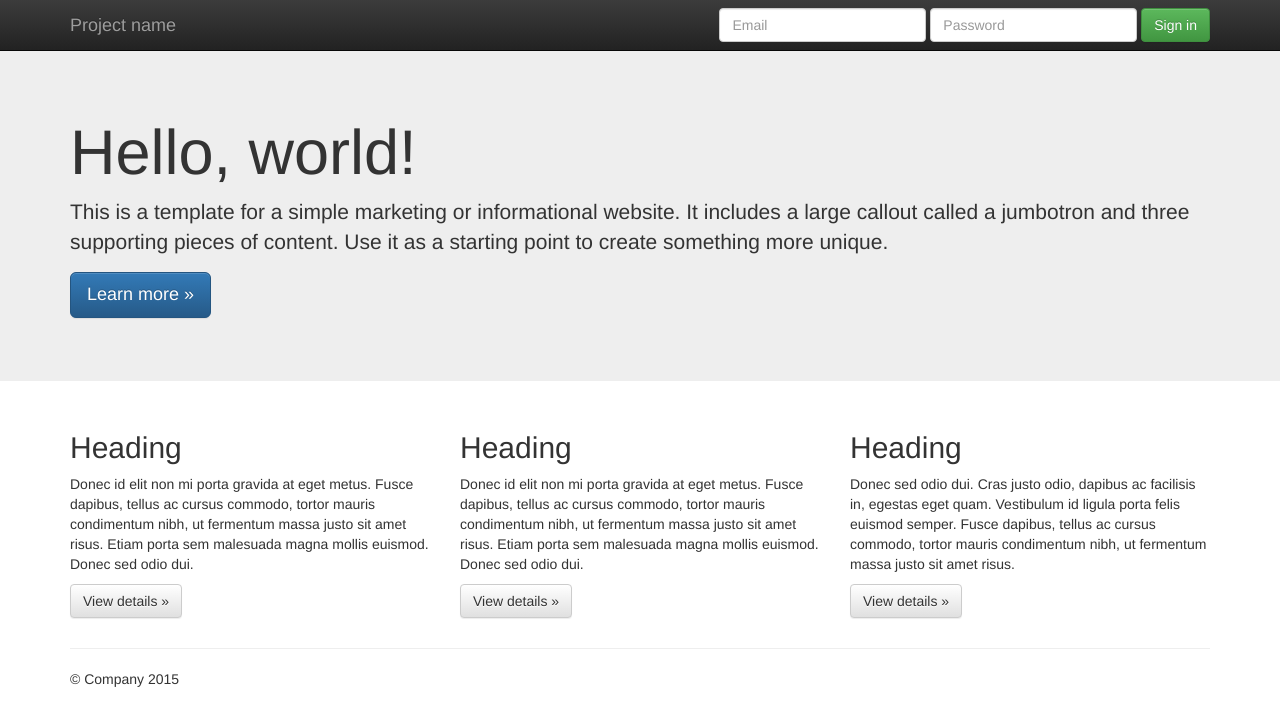
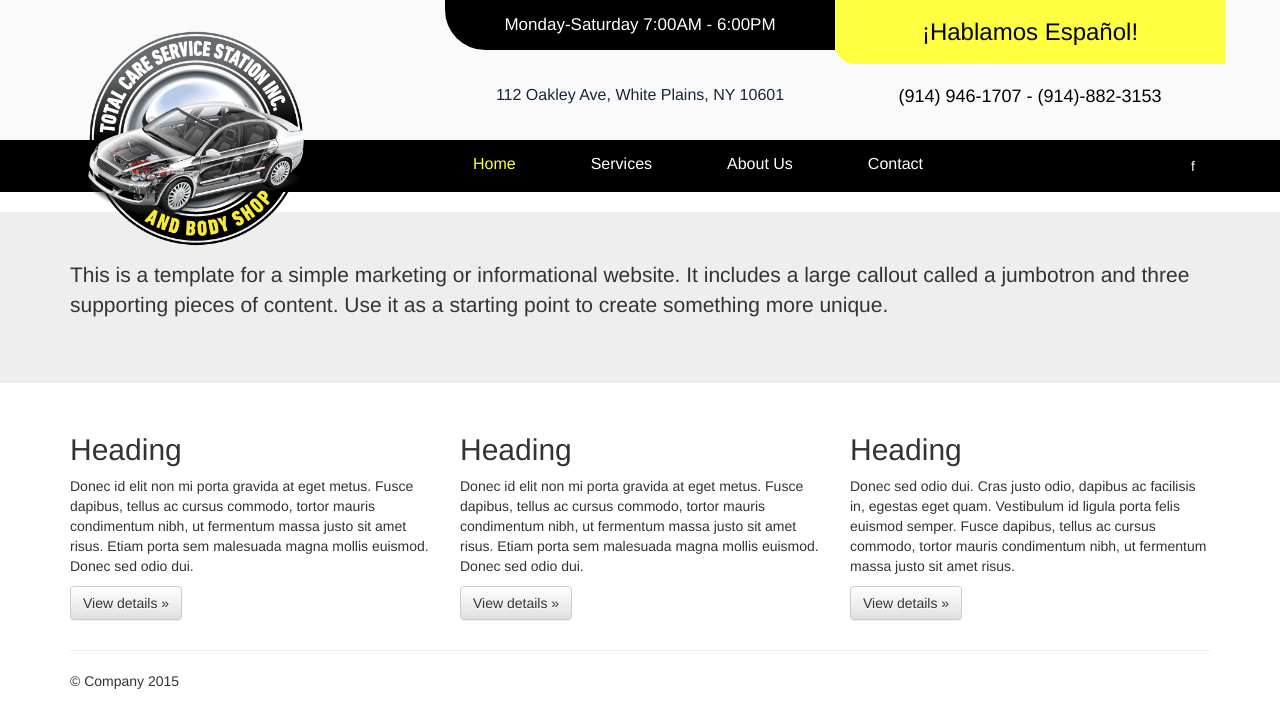
Before and after one commit to riverajefer/total_care, a PHP site: page / in a window 1280 px wide. Shown: the top 728 px of the page. Run offline with PHP 8.4, Linux system fonts and the light colour scheme; some libraries are stand-ins or nearby versions.

Commit message:
Home 28-04

```diff
--- a/css/main.css
+++ b/css/main.css
@@ -1,5 +1,85 @@
-
 
 /* ==========================================================================
    Author's custom styles
    ========================================================================== */
+
+header{
+    background-color: #fafafa;
+    min-height: 140px;
+}
+
+header .container .row .box-horario{
+    text-align: center;
+    background-color: #000;
+    color: #fff;
+    height: 50px;
+    line-height: 50px;
+    -webkit-border-bottom-left-radius: 40px;
+    -moz-border-radius-bottomleft: 40px;
+    border-bottom-left-radius: 40px;
+    font-size: 17px;
+}
+
+header .container .row .box-hablamos{
+    text-align: center;
+    background-color: #ffff41;
+    color: #040404;
+    height: 64px;
+    line-height: 64px;
+    -webkit-border-bottom-left-radius: 20px;
+    -moz-border-radius-bottomleft: 20px;
+    border-bottom-left-radius: 20px;
+    font-size: 24px;
+}
+
+header .container .row .dir{
+    text-align: center;
+    color: #16263f;
+    font-size: 16px;
+}
+header .container .row .tel{
+    text-align: center;
+    color: #000;
+    font-size: 18px;
+}
+
+.navbar-inverse {
+    background-color: #000;
+    border-color: #000;
+    background-image: none;
+    border-radius: 0px;
+}
+
+
+.navbar-inverse .navbar-brand, .navbar-inverse .navbar-nav>li>a {
+    color: #fff;
+    text-shadow: none;
+}
+
+#navbar > a.active {
+    color: #ffff41;
+}
+
+.navbar-brand {
+    float: left;
+    height: 43px;
+    padding: 13px 45px;
+    font-size: 16px;
+    line-height: 20px;
+}
+
+.navbar-brand:first-child{
+    padding-left:0px;
+}
+.navbar-logo {
+    float: left;
+    height: 43px;
+    padding: 17px 0px;
+    font-size: 16px;
+    line-height: 20px;
+}
+
+.navbar-header .navbar-logo img{
+    width: 60%;
+    margin-top: -145px;
+}
--- a/index.html
+++ b/index.html
@@ -12,22 +12,38 @@
         <link rel="apple-touch-icon" href="apple-touch-icon.png">
 
         <link rel="stylesheet" href="css/bootstrap.min.css">
-        <style>
-            body {
-                padding-top: 50px;
-                padding-bottom: 20px;
-            }
-        </style>
         <link rel="stylesheet" href="css/bootstrap-theme.min.css">
         <link rel="stylesheet" href="css/main.css">
 
         <script src="js/vendor/modernizr-2.8.3-respond-1.4.2.min.js"></script>
     </head>
     <body>
-        <!--[if lt IE 8]>
-            <p class="browserupgrade">You are using an <strong>outdated</strong> browser. Please <a href="http://browsehappy.com/">upgrade your browser</a> to improve your experience.</p>
-        <![endif]-->
-    <nav class="navbar navbar-inverse navbar-fixed-top" role="navigation">
+    <!--[if lt IE 8]>
+        <p class="browserupgrade">You are using an <strong>outdated</strong> browser. Please <a href="http://browsehappy.com/">upgrade your browser</a> to improve your experience.</p>
+    <![endif]-->
+
+    <header>
+      <div class="container">
+        <div class="row">
+          <div class="col-md-4 col-md-offset-4 box-horario">
+              <p>Monday-Saturday 7:00AM - 6:00PM</p>
+          </div>
+          <div class="col-md-4 box-hablamos">
+              <p>¡Hablamos Español!</p>
+          </div>
+        </div>
+        <br>
+        <div class="row">
+          <div class="col-md-4 col-md-offset-4 dir">
+              <p>112 Oakley Ave, White Plains, NY 10601</p>
+          </div>
+          <div class="col-md-4 tel">
+              <p>(914) 946-1707 -  (914)-882-3153 </p>
+          </div>
+        </div>
+      </div>
+    </header>
+    <nav class="navbar navbar-inverse" role="navigation">
       <div class="container">
         <div class="navbar-header">
           <button type="button" class="navbar-toggle collapsed" data-toggle="collapse" data-target="#navbar" aria-expanded="false" aria-controls="navbar">
@@ -36,18 +52,18 @@
             <span class="icon-bar"></span>
             <span class="icon-bar"></span>
           </button>
-          <a class="navbar-brand" href="#">Project name</a>
+          <a class="navbar-logo" href="#">
+            <img src="img/logo.png" alt="Logo">
+          </a>
         </div>
         <div id="navbar" class="navbar-collapse collapse">
-          <form class="navbar-form navbar-right" role="form">
-            <div class="form-group">
-              <input type="text" placeholder="Email" class="form-control">
-            </div>
-            <div class="form-group">
-              <input type="password" placeholder="Password" class="form-control">
-            </div>
-            <button type="submit" class="btn btn-success">Sign in</button>
-          </form>
+          <a class="navbar-brand active" href="#">Home</a>
+          <a class="navbar-brand" href="#">Services</a>
+          <a class="navbar-brand" href="#">About Us</a>
+          <a class="navbar-brand" href="#">Contact</a>
+          <ul class="nav navbar-nav navbar-right">
+            <li><a href="#">f</a></li>
+          </ul>
         </div><!--/.navbar-collapse -->
       </div>
     </nav>
@@ -55,9 +71,7 @@
     <!-- Main jumbotron for a primary marketing message or call to action -->
     <div class="jumbotron">
       <div class="container">
-        <h1>Hello, world!</h1>
         <p>This is a template for a simple marketing or informational website. It includes a large callout called a jumbotron and three supporting pieces of content. Use it as a starting point to create something more unique.</p>
-        <p><a class="btn btn-primary btn-lg" href="#" role="button">Learn more &raquo;</a></p>
       </div>
     </div>
 
```
Also changed, not shown: img/logo.png (added).
